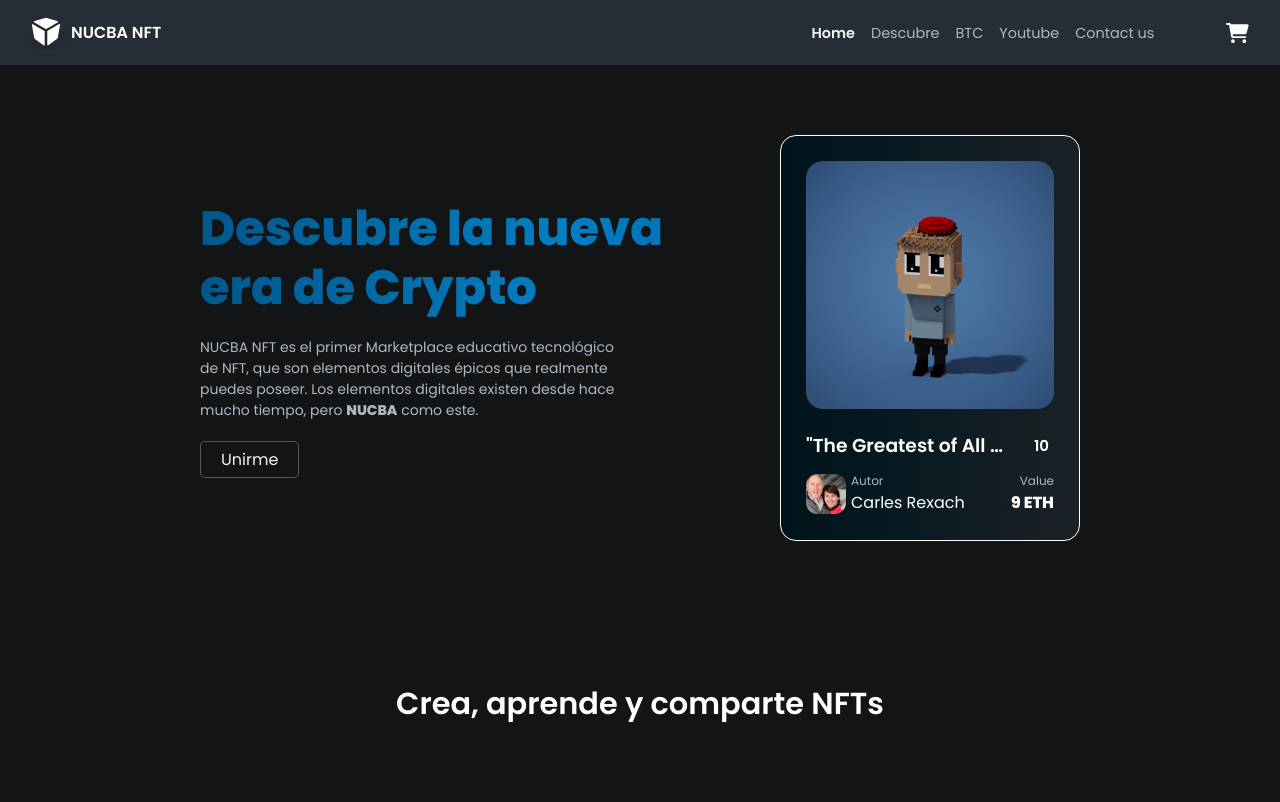
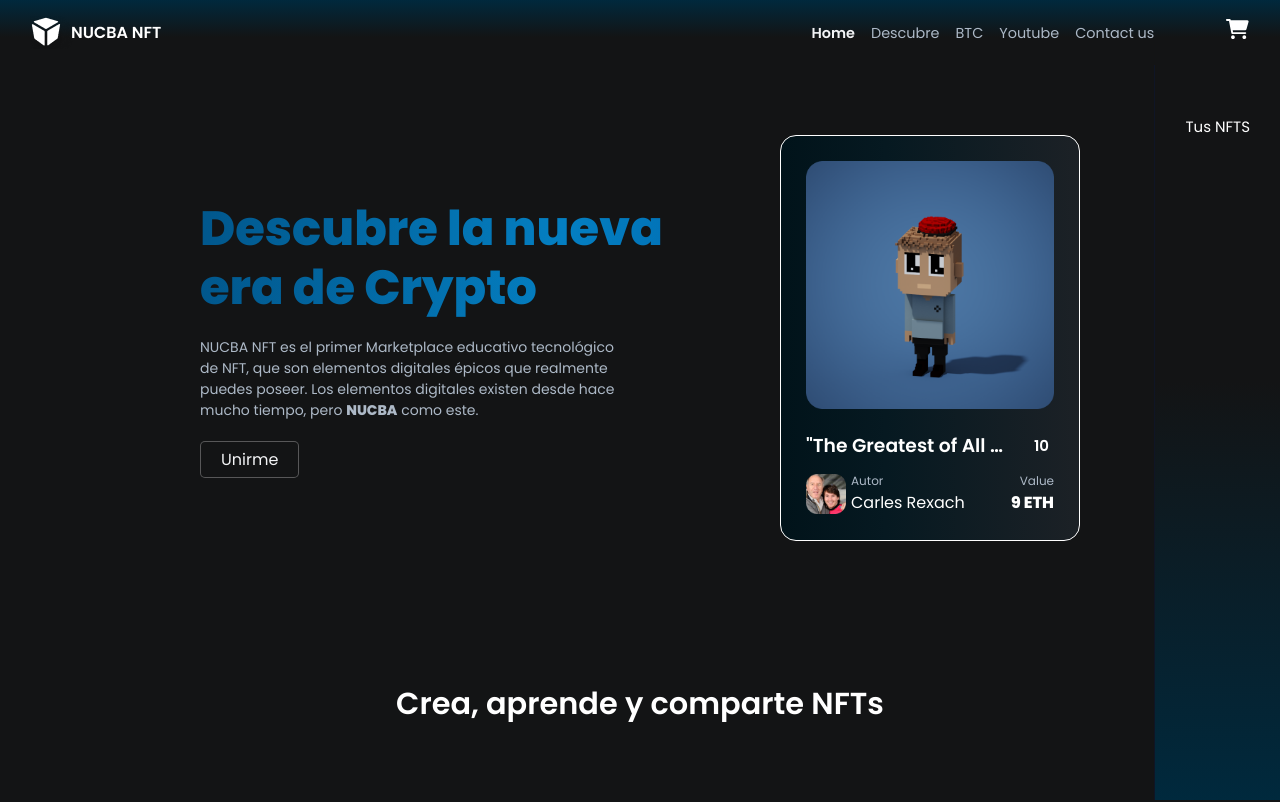
Before and after one commit to jeregiampieri/landing-page-full, a plain HTML site: page index.html in a window 1280 px wide. Shown: the top 802 px of the page. Drawn offline with Linux system fonts and the light colour scheme.

Commit message:
funcionalidad al carrito de compras

```diff
--- a/index.html
+++ b/index.html
@@ -33,8 +33,19 @@
                 <li><a href="#contacto">Contact us</a></li>
             </ul>
             <!-- Carrito -->
-            <img src="./img/cart-icon.svg" alt="Logo Carrito"
-            class="cart-icon">
+             <!-- Esto lo hago para vincular el carrito con el checkbox, es decir,
+              cuando le doy click al carrito, se verifica el checkbox -->
+            <label for="carrito-toggle" class="carrito-label">
+                <img src="./img/cart-icon.svg" alt="Logo Carrito"
+                class="cart-icon">
+            </label>
+            <input type="checkbox" id="carrito-toggle">
+            <!-- Funcionalidad del carrito -->
+             <div class="carrito-contenedor">
+                <h2>Tus NFTS</h2>
+                <!-- Los productos dentro del carrito -->
+                <div class="carrito-items"></div>
+             </div>
         </nav>
      </header>
     <!-- Main -->
--- a/style.css
+++ b/style.css
@@ -39,7 +39,8 @@ body{
 /* Header */
 header{
     display: flex;
-    background-color: var(--secondary);
+    background: #00293d;
+    background: linear-gradient(180deg,rgba(0, 41, 61, 1) 0%, rgba(19, 20, 21, 1) 57%, rgba(19, 20, 21, 1) 100%);
     width: 100%;
     justify-content: space-between;
     align-items: center;
@@ -47,7 +48,6 @@ header{
     /* height: 10vh; */
     height: 65px;
     position: fixed;
-
 }
 
 .navbar,
@@ -707,4 +707,32 @@ footer span{
     padding: 0px 10px;
 }
 
+/* Carrito de compras */
+.carrito-contenedor h2{
+    color: #fff;
+    font-weight: 500;
+    font-size: 15px;
+}
+
+.carrito-contenedor{
+    position: absolute;
+    /* El espacio al costado se lo voy a dar con el padding */
+    right: 0;
+    top: 65px;
+    background: #00293d;
+    background: linear-gradient(0deg,rgba(0, 41, 61, 1) 0%, rgba(19, 20, 21, 1) 57%, rgba(19, 20, 21, 1) 100%);
+    padding: 50px 30px;
+    border-left: 1px solid var(--nav-bg);
+    /* Este calculo es para hacer una separación entre el menu del carrito
+    y el navbar */
+    height: calc(100vh - 65px);
+}
+
+/* Esto es para hacer desaparecer el checkbox del carrito, pero sigue
+funcionando */
+#carrito-toggle{
+    display: none;
+}
+
+
 /* Comienzo de web-responsive */
```
